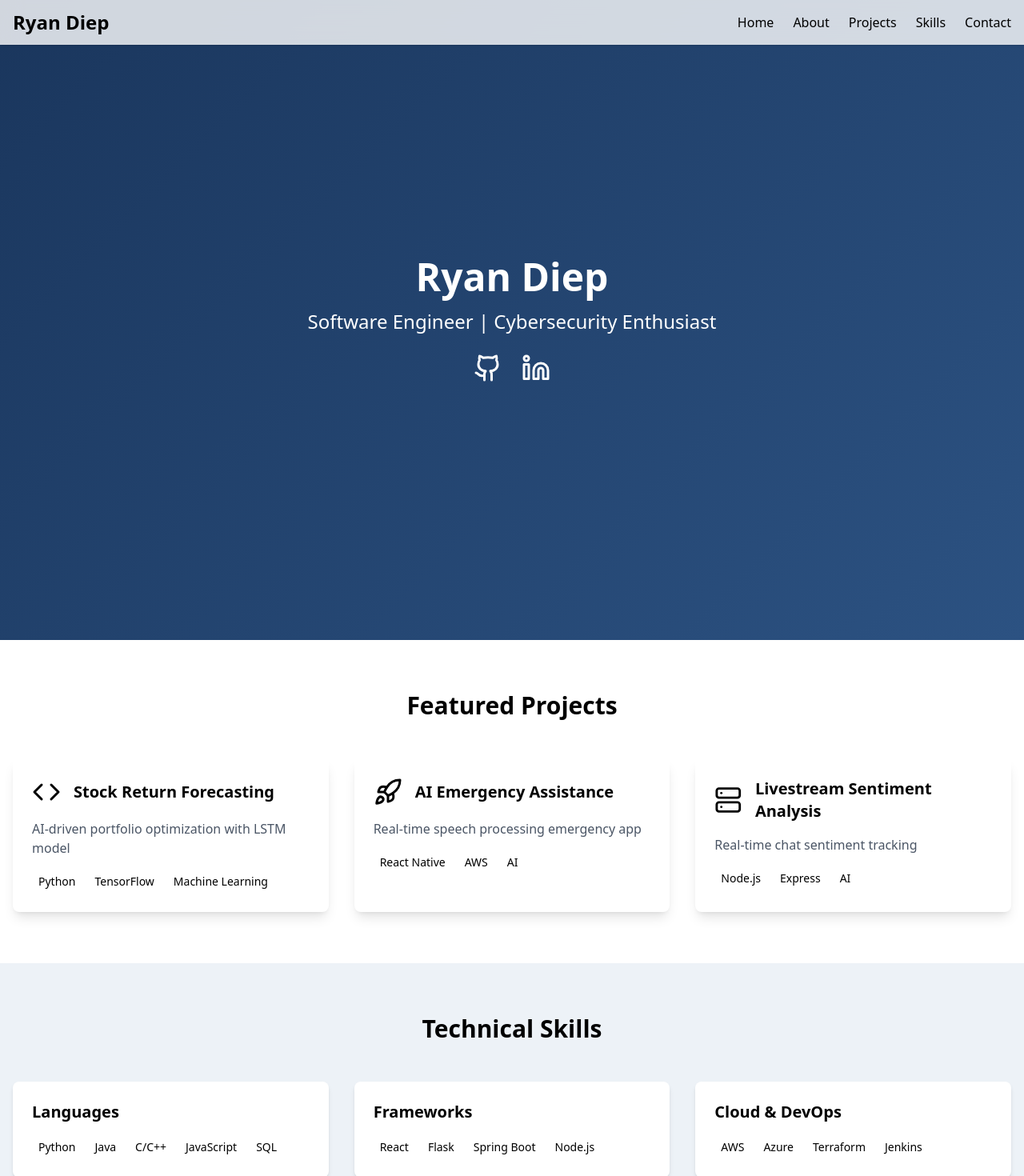
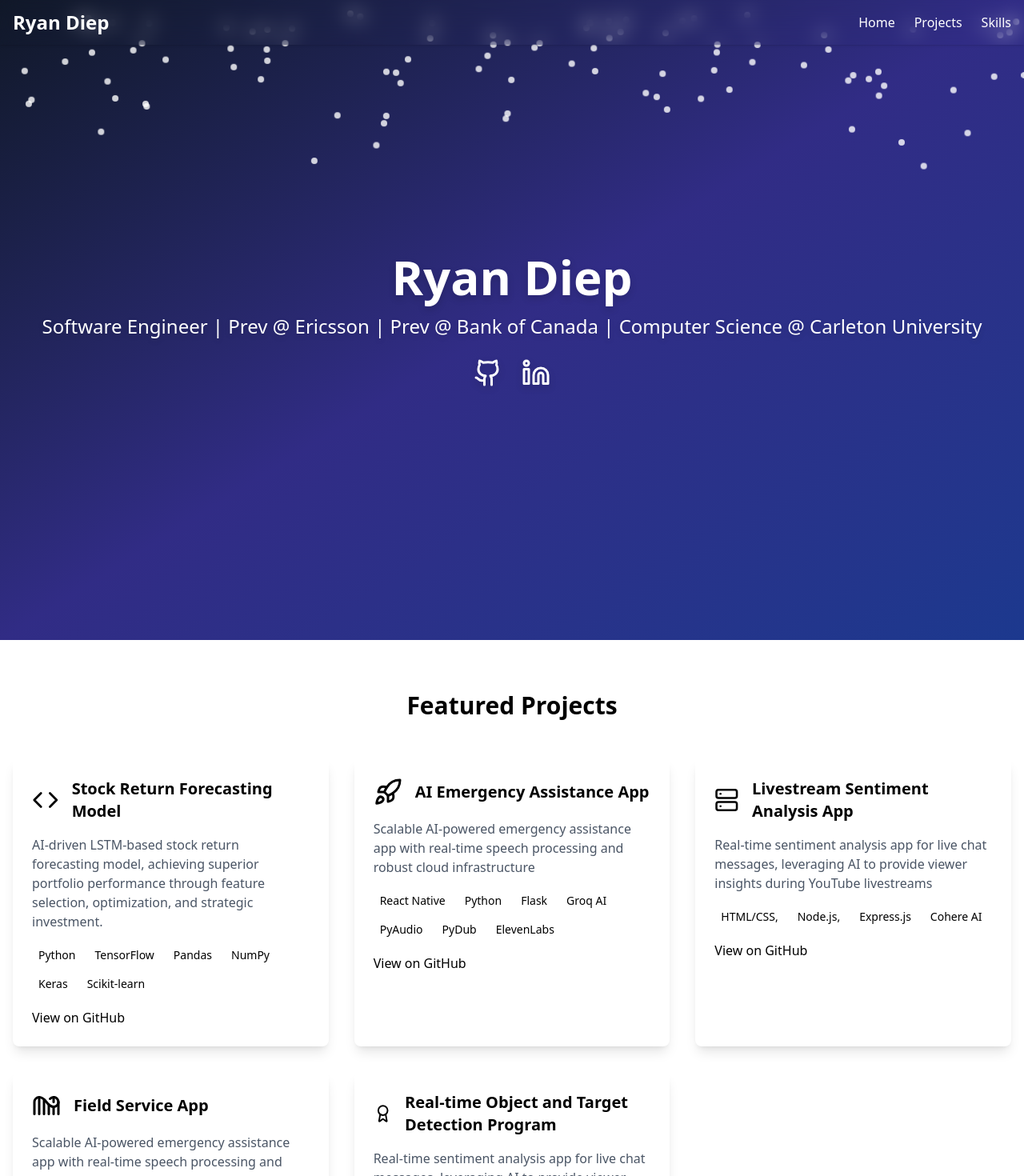
Before and after one commit to Ryan-Diep/ryan-diep-portfolio, a React (Vite) app: page / in a window 1280 px wide. Shown: the top 1470 px of the page at 80% size. Built offline with nearby package versions, Linux system fonts and the light colour scheme.

Commit message:
add snow and update projects and skills

```diff
--- a/src/App.jsx
+++ b/src/App.jsx
@@ -7,6 +7,7 @@ import {
   Award,
   Rocket,
   Server,
+  RollerCoaster,
   Download
 } from 'lucide-react';
 
@@ -20,19 +21,19 @@ const COLORS = {
 };
 
 const NavigationBar = () => {
-  const navItems = ['Home', 'About', 'Projects', 'Skills', 'Contact'];
+  const navItems = ['Home', 'Projects', 'Skills'];
 
   return (
     <motion.nav
       initial={{ opacity: 0, y: -50 }}
       animate={{ opacity: 1, y: 0 }}
       transition={{ duration: 0.5 }}
-      className="fixed top-0 w-full bg-white/80 backdrop-blur-md z-50 shadow-sm"
+      className="fixed top-0 w-full bg-background/80 backdrop-blur-md z-50 shadow-sm"
     >
       <div className="container mx-auto px-4 py-3 flex justify-between items-center">
         <motion.h1
           whileHover={{ scale: 1.05 }}
-          className="text-2xl font-bold text-primary"
+          className="text-2xl font-bold text-white"
         >
           Ryan Diep
         </motion.h1>
@@ -43,7 +44,7 @@ const NavigationBar = () => {
               href={`#${item.toLowerCase()}`}
               whileHover={{ scale: 1.1 }}
               whileTap={{ scale: 0.95 }}
-              className="text-secondary hover:text-accent transition-colors"
+              className="text-white hover:text-accent transition-colors"
             >
               {item}
             </motion.a>
@@ -55,24 +56,67 @@ const NavigationBar = () => {
 };
 
 const HeroSection = () => {
+  const [mousePosition, setMousePosition] = useState({ x: 0, y: 0 });
+
+  const handleMouseMove = (e) => {
+    setMousePosition({
+      x: e.clientX - window.innerWidth / 2,
+      y: e.clientY - window.innerHeight / 2
+    });
+  };
+
   return (
-    <div
+    <motion.div
       id="home"
-      className="min-h-screen flex items-center justify-center bg-background text-text"
-      style={{
-        background: `linear-gradient(135deg, ${COLORS.primary}, ${COLORS.secondary})`,
-        color: 'white'
-      }}
-    >
+      className="relative min-h-screen flex items-center justify-center overflow-hidden bg-gradient-to-br from-gray-900 via-indigo-900 to-blue-900"
+      >
+      {/* Snowflakes */}
+      <div className="absolute top-0 left-0 w-full h-full pointer-events-none">
+        {[...Array(100)].map((_, index) => (
+          <div
+            key={index}
+            className="snowflake"
+            style={{
+              animationDuration: `${Math.random() * 30 + 20}s`, // Random duration
+              animationDelay: `${Math.random() * 5}s`, // Random delay
+              left: `${Math.random() * 100}vw`, // Random position
+            }}
+          />
+        ))}
+      </div>
+
+      {/* Hero Section */}
       <motion.div
-        initial={{ opacity: 0, scale: 0.8 }}
-        animate={{ opacity: 1, scale: 1 }}
-        transition={{ duration: 0.8 }}
-        className="text-center"
+        className="relative z-10 text-center text-white"
+        animate={{
+          x: mousePosition.x / 50,
+          y: mousePosition.y / 50
+        }}
       >
-        <h1 className="text-5xl font-bold mb-4">Ryan Diep</h1>
-        <p className="text-2xl mb-6">Software Engineer | Cybersecurity Enthusiast</p>
-        <div className="flex justify-center space-x-6">
+        <motion.h1
+          initial={{ opacity: 0, scale: 0.8 }}
+          animate={{ opacity: 1, scale: 1 }}
+          transition={{ duration: 0.8 }}
+          className="text-6xl font-bold mb-4 drop-shadow-lg"
+        >
+          Ryan Diep
+        </motion.h1>
+
+        <motion.p
+          initial={{ opacity: 0 }}
+          animate={{ opacity: 1 }}
+          transition={{ delay: 0.5, duration: 0.8 }}
+          className="text-2xl mb-6 drop-shadow-md"
+        >
+          Software Engineer | Prev @ Ericsson | Prev @ Bank of Canada | Computer Science @ Carleton University
+        </motion.p>
+
+        <motion.div
+          initial={{ opacity: 0, y: 50 }}
+          animate={{ opacity: 1, y: 0 }}
+          transition={{ delay: 0.7, duration: 0.8 }}
+          className="flex justify-center space-x-6"
+        >
           {[
             { icon: Github, link: 'https://github.com/Ryan-Diep' },
             { icon: Linkedin, link: 'https://linkedin.com/in/ryan-diep' }
@@ -83,18 +127,18 @@ const HeroSection = () => {
               target="_blank"
               whileHover={{ scale: 1.2 }}
               whileTap={{ scale: 0.9 }}
-              className="text-white hover:text-accent"
+              className="text-white hover:text-accent drop-shadow-lg"
             >
               <Icon size={36} />
             </motion.a>
           ))}
-        </div>
+        </motion.div>
       </motion.div>
-    </div>
+    </motion.div>
   );
 };
 
-const ProjectCard = ({ title, description, skills, icon: Icon }) => {
+const ProjectCard = ({ title, description, skills, icon: Icon, githubLink }) => {
   return (
     <motion.div
       whileHover={{ scale: 1.05, rotate: 1 }}
@@ -115,6 +159,16 @@ const ProjectCard = ({ title, description, skills, icon: Icon }) => {
           </span>
         ))}
       </div>
+      {githubLink && (
+        <a
+          href={githubLink}
+          target="_blank"
+          rel="noopener noreferrer"
+          className="text-accent hover:underline"
+        >
+          View on GitHub
+        </a>
+      )}
     </motion.div>
   );
 };
@@ -122,23 +176,40 @@ const ProjectCard = ({ title, description, skills, icon: Icon }) => {
 const ProjectsSection = () => {
   const projects = [
     {
-      title: 'Stock Return Forecasting',
-      description: 'AI-driven portfolio optimization with LSTM model',
-      skills: ['Python', 'TensorFlow', 'Machine Learning'],
-      icon: Code
+      title: 'Stock Return Forecasting Model',
+      description: 'AI-driven LSTM-based stock return forecasting model, achieving superior portfolio performance through feature selection, optimization, and strategic investment.',
+      skills: ['Python', 'TensorFlow', 'Pandas', 'NumPy', 'Keras', 'Scikit-learn'],
+      icon: Code,
+      githubLink: "https://github.com/Ronkiji/FIAM-hack"
     },
     {
-      title: 'AI Emergency Assistance',
-      description: 'Real-time speech processing emergency app',
-      skills: ['React Native', 'AWS', 'AI'],
-      icon: Rocket
+      title: 'AI Emergency Assistance App',
+      description: 'Scalable AI-powered emergency assistance app with real-time speech processing and robust cloud infrastructure',
+      skills: ['React Native', 'Python', 'Flask', 'Groq AI', 'PyAudio', 'PyDub', 'ElevenLabs'],
+      icon: Rocket,
+      githubLink: "https://github.com/Ryan-Diep/SilentGuard"
     },
     {
-      title: 'Livestream Sentiment Analysis',
-      description: 'Real-time chat sentiment tracking',
-      skills: ['Node.js', 'Express', 'AI'],
-      icon: Server
-    }
+      title: 'Livestream Sentiment Analysis App',
+      description: 'Real-time sentiment analysis app for live chat messages, leveraging AI to provide viewer insights during YouTube livestreams',
+      skills: ['HTML/CSS,', 'Node.js,', 'Express.js', 'Cohere AI'],
+      icon: Server,
+      githubLink: "https://github.com/Ryan-Diep/ChatRoller"
+    },
+    {
+      title: 'Field Service App',
+      description: 'Scalable AI-powered emergency assistance app with real-time speech processing and robust cloud infrastructure',
+      skills: ['Java', 'JavaScript', 'Microsoft Azure', 'SQL', 'Spring Boot', 'Thymleaf'],
+      icon: RollerCoaster,
+      githubLink: "https://github.com/Ryan-Diep/stellarmax-prototype"
+    },
+    {
+      title: 'Real-time Object and Target Detection Program',
+      description: 'Real-time sentiment analysis app for live chat messages, leveraging AI to provide viewer insights during YouTube livestreams',
+      skills: ['Python,', 'OpenCV'],
+      icon: Award,
+      githubLink: "https://github.com/FRC2706/Vision2020-Competition"
+    },
   ];
 
   return (
@@ -167,15 +238,23 @@ const SkillsSection = () => {
   const skillCategories = [
     {
       title: 'Languages',
-      skills: ['Python', 'Java', 'C/C++', 'JavaScript', 'SQL']
+      skills: ['Python', 'Java', 'C/C++', 'TML/CSS', 'JavaScript', 'SQL', 'Matlab', 'R', 'ShellScript']
     },
     {
       title: 'Frameworks',
-      skills: ['React', 'Flask', 'Spring Boot', 'Node.js']
+      skills: ['React', 'React Native', 'Flask', 'Node.js', 'Express.js', 'JUnit', 'Spring Boot', 'MongoDB', 'Agile']
     },
     {
-      title: 'Cloud & DevOps',
-      skills: ['AWS', 'Azure', 'Terraform', 'Jenkins']
+      title: 'Developer Tools',
+      skills: ['Git', 'Jenkins', 'VS Code', 'Eclipse', 'R-Studio', 'Maven', 'Yocto', 'Terraform', 'Jira', 'Confluence']
+    },
+    {
+      title: 'Libraries',
+      skills: ['OpenCV', 'TensorFlow', 'Pandas', 'NumPy', 'Scikit-learn', 'Matplotlib', 'Keras', 'Selinum', 'Appium', 'Apache ECharts', 'Thymeleaf', 'PyAudio', 'PyDub', 'Solace', 'Groq Ai', 'ElevenLabs', 'Cohere AI']
+    },
+    {
+      title: 'Cloud Services',
+      skills: ['AWS', 'Microsoft Azure']
     }
   ];
 
--- a/src/index.css
+++ b/src/index.css
@@ -1 +1,21 @@
 @import "tailwindcss";
+
+.snowflake {
+  position: absolute;
+  top: -10px;
+  background-color: white;
+  border-radius: 50%;
+  width: 8px;
+  height: 8px;
+  opacity: 0.8;
+  animation: snow 10s linear infinite;
+}
+
+@keyframes snow {
+  0% {
+    transform: translateX(0) translateY(0);
+  }
+  100% {
+    transform: translateX(100px) translateY(100vh);
+  }
+}
```
